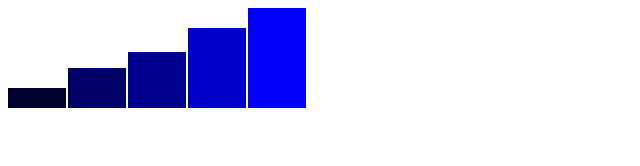
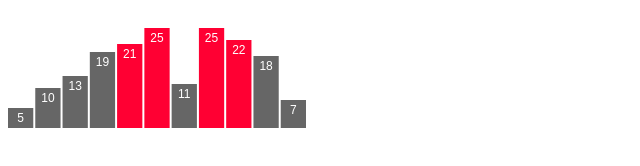
Before and after one commit to mathlete01/budget, a plain HTML site: page barchart.html in a window 1280 px wide. Shown: the whole page, without its empty margins (0-640 px from the left). Drawn offline with nearby package versions, Linux system fonts and the light colour scheme.

Commit message:
changed from v4 of d3 to v3

```diff
--- a/barchart.html
+++ b/barchart.html
@@ -1,7 +1,9 @@
 <!DOCTYPE html>
 <html>
   <head>
-    <script src="https://d3js.org/d3.v4.min.js"></script>
+    <script src="https://d3js.org/d3.v3.min.js"></script>
+    <!-- <script src="https://d3js.org/d3-selection-multi.v0.4.min.js"></script> -->
+    <!-- <script src="https://d3js.org/d3-selection-multi.v1.min.js"></script> -->
   </head>
   <body>
     <script src="barchart.js"></script>
--- a/barchart.js
+++ b/barchart.js
@@ -1,39 +1,55 @@
 var w = 300;
-var h = 100;
+var h = 120;
 var padding = 2;
-var dataset = [5, 10, 14, 20, 25];
-var max = dataset.reduce(function (a, b) {
-  return Math.max(a, b);
-});
+var dataset = [5, 10, 13, 19, 21, 25, 11, 25, 22, 18, 7];
 var svg = d3.select("body").append("svg").attr("width", w).attr("height", h);
-var heightFactor = h / max;
-var colorFactor = 255 / max;
+
+function colorPicker(v) {
+  if (v <= 20) {
+    return "#666666";
+  } else if (v > 20) {
+    return "#FF0033";
+  }
+}
 
 svg
   .selectAll("rect")
   .data(dataset)
   .enter()
   .append("rect")
-  .attr("x", function (d, i) {
-    // console.log(`i = `, i)
-    // console.log(`dataset.length = `, dataset.length)
-    console.log(`x: (i * w)/dataset.length = `, (i * w) / dataset.length);
-    return (i * w) / dataset.length;
+  .attr({
+    x: function (d, i) {
+      return i * (w / dataset.length);
+    },
+    y: function (d) {
+      return h - d * 4;
+    },
+    width: w / dataset.length - padding,
+    height: function (d) {
+      return d * 4;
+    },
+    fill: function (d) {
+      return colorPicker(d);
+    },
+  });
+
+svg
+  .selectAll("text")
+  .data(dataset)
+  .enter()
+  .append("text")
+  .text(function (d) {
+    return d;
   })
-  .attr("y", function (d) {
-    console.log(`y: h - d * heightFactor = `, h - d * heightFactor);
-    return h - d * heightFactor;
-  })
-  .attr("width", w / dataset.length - padding)
-  .attr("height", function (d) {
-    console.log(
-      `width: w / dataset.length - padding = `,
-      w / dataset.length - padding
-    );
-    console.log(`height: d*heightFactor = `, d * heightFactor);
-    return d * heightFactor;
-  })
-  .attr("fill", function (d) {
-    console.log(`d*10 = `, d * colorFactor);
-    return "rgb(0,0," + d * colorFactor + ")";
+  .attr({
+    "text-anchor": "middle",
+    x: function (d, i) {
+      return i * (w / dataset.length) + (w / dataset.length - padding) / 2;
+    },
+    y: function (d) {
+      return h - d * 4 + 14;
+    },
+    "font-family": "sans-serif",
+    "font-size": 12,
+    fill: "#ffffff",
   });
```
Also changed, not shown: barchart2.js (added, +31 -0 lines), barchart3.js (added, +40 -0 lines).
